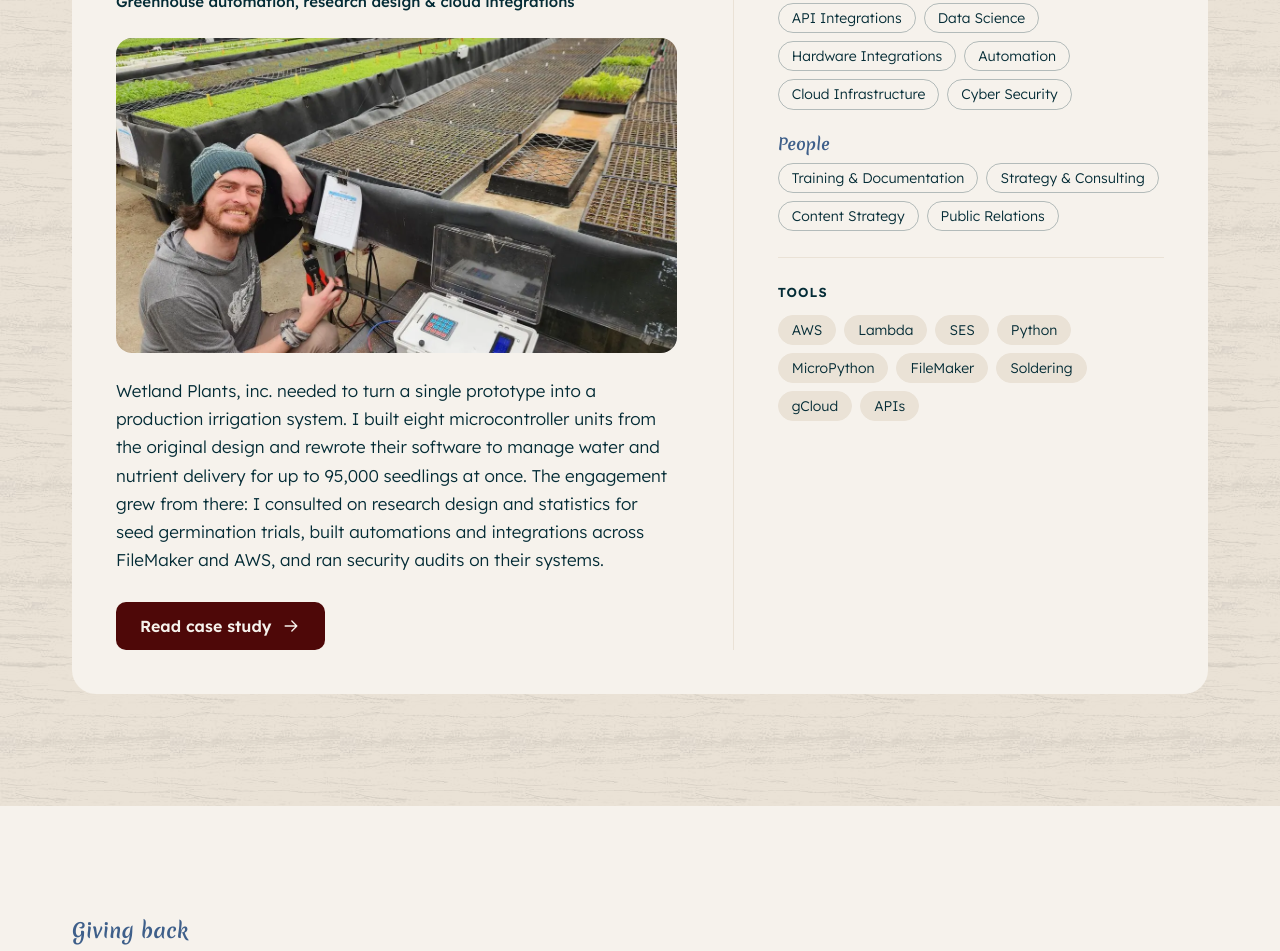
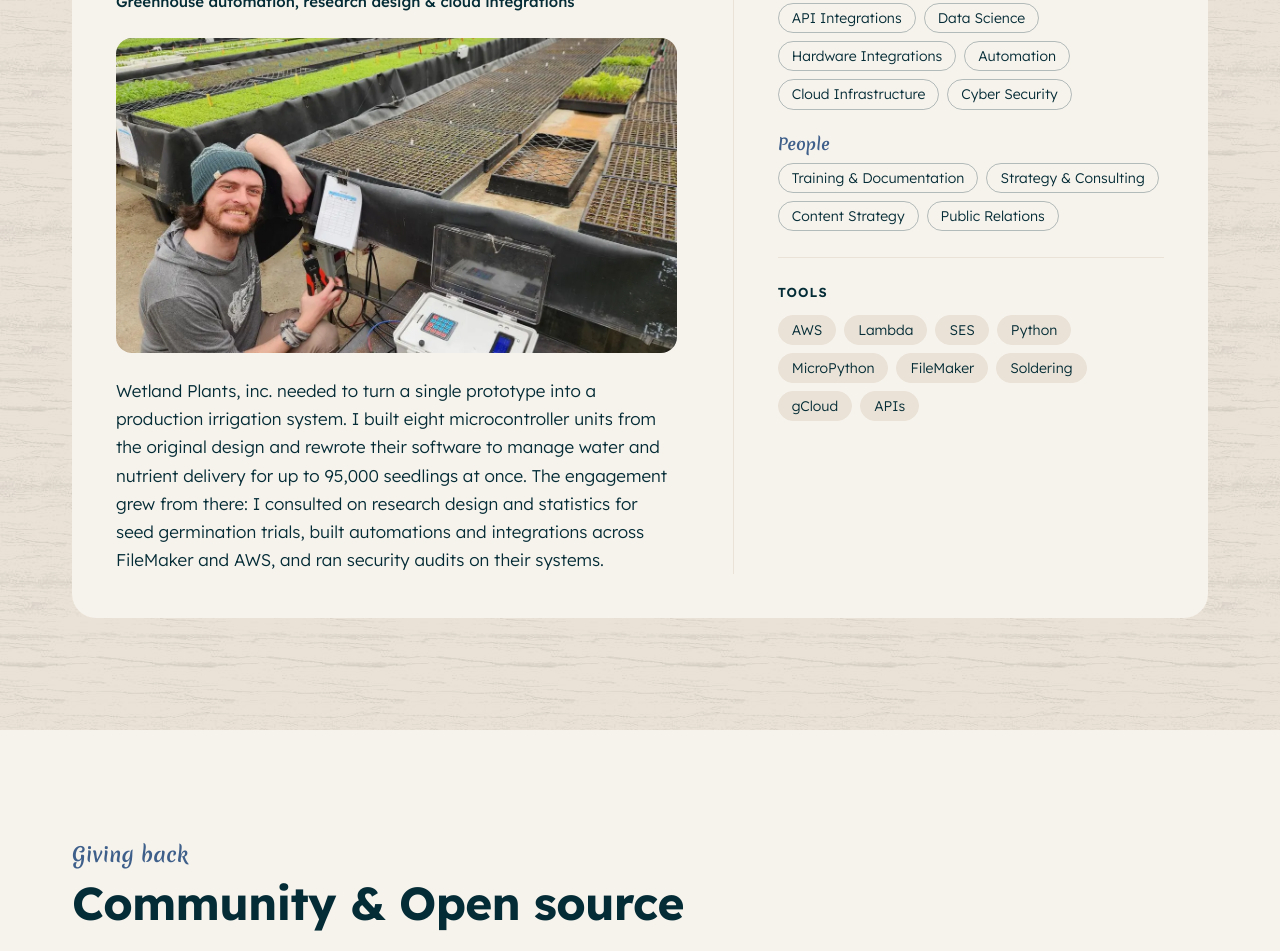
Before and after one commit to ididntrealize/apt-logic-solutions, a plain HTML site: page index.html in a window 1280 px wide. Shown: the part 2890-3841 px from the top of the page. Drawn offline with Linux system fonts and the light colour scheme.

Commit message:
remove link to non existent case study detail page

```diff
--- a/index.html
+++ b/index.html
@@ -363,7 +363,7 @@
 <p class="cs-kicker">Greenhouse automation, research design &amp; cloud integrations</p>
 <div class="cs-media photo"><picture><source type="image/webp" srcset="assets/images/case-studies/wetland-plants-automated-watering-microcontroller-case-study.webp"><img src="assets/images/case-studies/wetland-plants-automated-watering-microcontroller-case-study.jpg" alt="Corey crouching beside a custom watering controller in a greenhouse full of seedling trays" width="1200" height="900" loading="lazy" decoding="async"></picture></div>
 <p class="cs-desc">Wetland Plants, inc. needed to turn a single prototype into a production irrigation system. I built eight microcontroller units from the original design and rewrote their software to manage water and nutrient delivery for up to 95,000 seedlings at once. The engagement grew from there: I consulted on research design and statistics for seed germination trials, built automations and integrations across FileMaker and AWS, and ran security audits on their systems.</p>
-<div class="cs-btns"><a class="btn btn-primary" href="case-studies.html#wetland">Read case study<svg class="ic" aria-hidden="true"><use href="#i-arrow"></use></svg></a></div>
+<!-- <div class="cs-btns"><a class="btn btn-primary" href="case-studies.html#wetland">Read case study<svg class="ic" aria-hidden="true"><use href="#i-arrow"></use></svg></a></div> -->
 </div>
 <div class="cs-side">
 <span class="cs-lbl">Services delivered</span>
```
